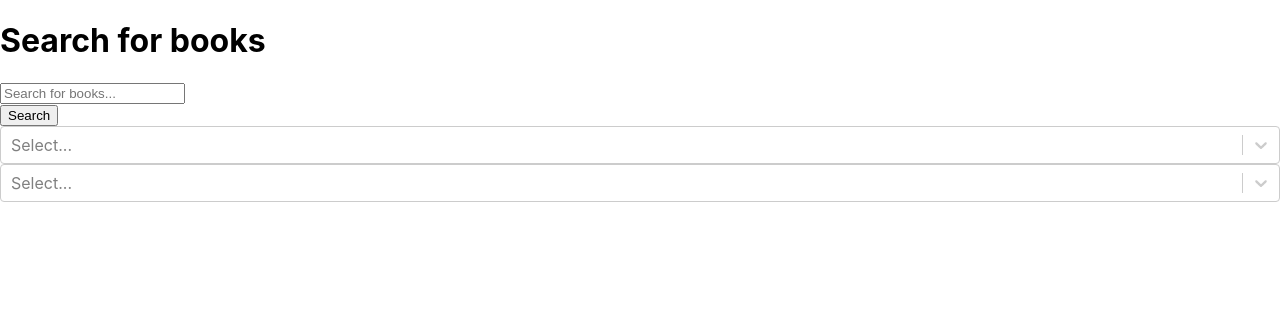
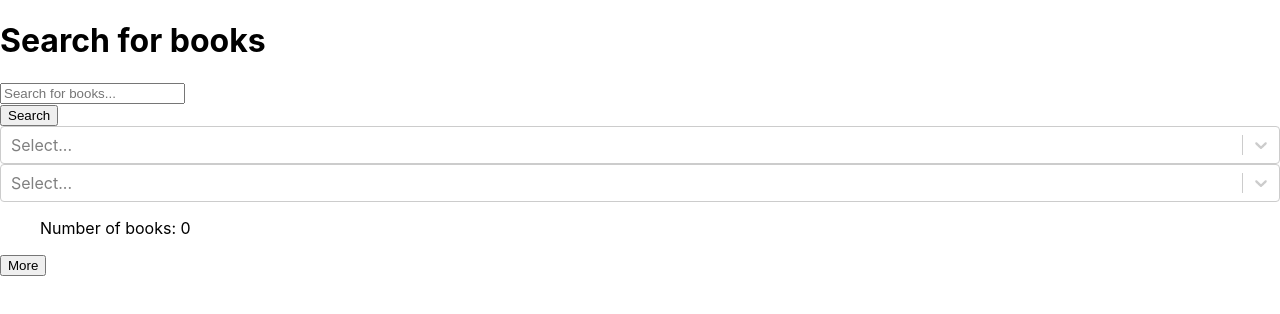
Before and after one commit to coder-fierfly/books-app, a React (Create React App) app: page / in a window 1280 px wide. Shown: the top 314 px of the page. Built offline with nearby package versions, Linux system fonts and the light colour scheme.

Commit message:
реализовала load more

```diff
--- a/src/Api.js
+++ b/src/Api.js
@@ -6,16 +6,21 @@ const instance = axios.create({
   baseURL: "https://www.googleapis.com/books/v1/",
 });
 
-export const searchBooks = async (query, category, sorting) => {
+export const searchBooks = async (query, category, sorting, startIndex, maxResults, count) => {
   try {
     const response = await instance.get("volumes", {
       params: {
         key: API_KEY,
-        q: query + (category ? `+subject:${category}` : ''),
-        orderBy: sorting,
+        q: query + (category ? `+subject:${category}` : ''), // Слово для поиска и категория
+        orderBy: sorting, // Вид сортировки
+        startIndex: startIndex, // Начальная позиция для пагинации
+        maxResults: maxResults, // Максимальное количество результатов
       },
     });
-    return response.data.items;
+    count = response.data.totalItems;
+    const totalItems = response.data.totalItems || 0;
+    const items = response.data.items || [];
+    return {items, totalItems};
   } catch (error) {
     console.error("Ошибка при поиске книг:", error);
     return [];
--- a/src/App.js
+++ b/src/App.js
@@ -2,10 +2,6 @@ import React from 'react';
 import SearchBooks from './components/SearchBooks';
 import BookList from './components/BooksList';
 /*
-Над блоком с карточками отображается количество найденных по запросу книг.
-
-Пагинация реализована по принципу 'load more'. Ниже блока с карточками находится кнопка 'Load more', по клику на нее к уже загруженным книгам подгружаются еще. Шаг пагинации - 30.
-
 При клике на карточку происходит переход на детальную страницу книги, на которой выводятся ее данные: изображение обложки, название, все категории, все авторы, описание.
 */
 function App() {
--- a/src/BooksSlice.js
+++ b/src/BooksSlice.js
@@ -4,6 +4,7 @@ import { searchBooks } from "./Api.js";
 const initialState = {
   books: [],
   isLoading: false,
+  totalBooks: 0,
 };
 
 const BooksSlice = createSlice({
@@ -19,15 +20,19 @@ const BooksSlice = createSlice({
     setBooks: (state, action) => {
       state.books = action.payload;
     },
+    setTotalBooks: (state, action) => {
+      state.totalBooks = action.payload;
+    },
   },
 });
 
-export const { startLoading, finishLoading, setBooks } = BooksSlice.actions;
+export const { startLoading, finishLoading, setBooks, setTotalBooks } = BooksSlice.actions;
 
-export const fetchBooks = (query, category, sorting) => async (dispatch) => {
+export const fetchBooks = (query, category, sorting, startIndex, maxResults, count) => async (dispatch) => {
   dispatch(startLoading());
-  const books = await searchBooks(query, category, sorting);
-  dispatch(setBooks(books));
+  const books = await searchBooks(query, category, sorting, startIndex, maxResults, count);
+  dispatch(setBooks(books.items));
+  dispatch(setTotalBooks(books.totalItems));
   dispatch(finishLoading());
 };
 
--- a/src/components/BooksList.js
+++ b/src/components/BooksList.js
@@ -1,20 +1,31 @@
-import React from "react";
-import { useSelector } from "react-redux";
+import React, { useState, useEffect } from "react";
+import { useSelector, useDispatch } from "react-redux";
 import { Container, Row, Col, Form, Button, Card } from 'react-bootstrap';
+import { fetchBooks } from '../BooksSlice';
 
 
-const BookList = () => {
+const BookList = ({ query, category, sorting }) => {
   // книги
   const books = useSelector((state) => state.books.books);
   // состояние загрузки
   const isLoading = useSelector((state) => state.books.isLoading);
+  //количество книг
+  const totalBooks = useSelector((state) => state.books.totalBooks);
+  const [startIndex, setStartIndex] = useState(0);
+  const maxResults = 30;
+  const dispatch = useDispatch();
+
+  const handleLoadMore = () => {
+    setStartIndex((startIndex) => startIndex + maxResults);
+  };
 
   return (
     <div>
       {isLoading ? (
-        <p>Идет загрузка...</p>
+        <p>Loading...</p>
       ) : (
         <ul>
+          <p>Number of books: {totalBooks}</p>
           {books.map((book) => (
 
             <Col md={4} key={book.id}>
@@ -42,7 +53,9 @@ const BookList = () => {
 
           ))}
         </ul>
+
       )}
+      <Button onClick={handleLoadMore}>More</Button>
     </div>
   );
 };
--- a/src/components/SearchBooks.js
+++ b/src/components/SearchBooks.js
@@ -22,13 +22,15 @@ function SearchBooks() {
   const [query, setQuery] = useState('');
   const [books, setBooks] = useState([]);
   const [category, setCategory] = useState('');
+  const [count, setCount] = useState(0)
   const [sorting, setSorting] = useState('relevance');
   const dispatch = useDispatch();
 
   //срабатывание поиска по нажатию на кнопку поиск
   const handleSearch = async () => {
-    dispatch(fetchBooks(query, category, sorting));
-
+    if (query.trim() !== '') {
+      dispatch(fetchBooks(query, category, sorting));
+    }
   };
 
   //срабатывание поиска по нажатию на enter
```
